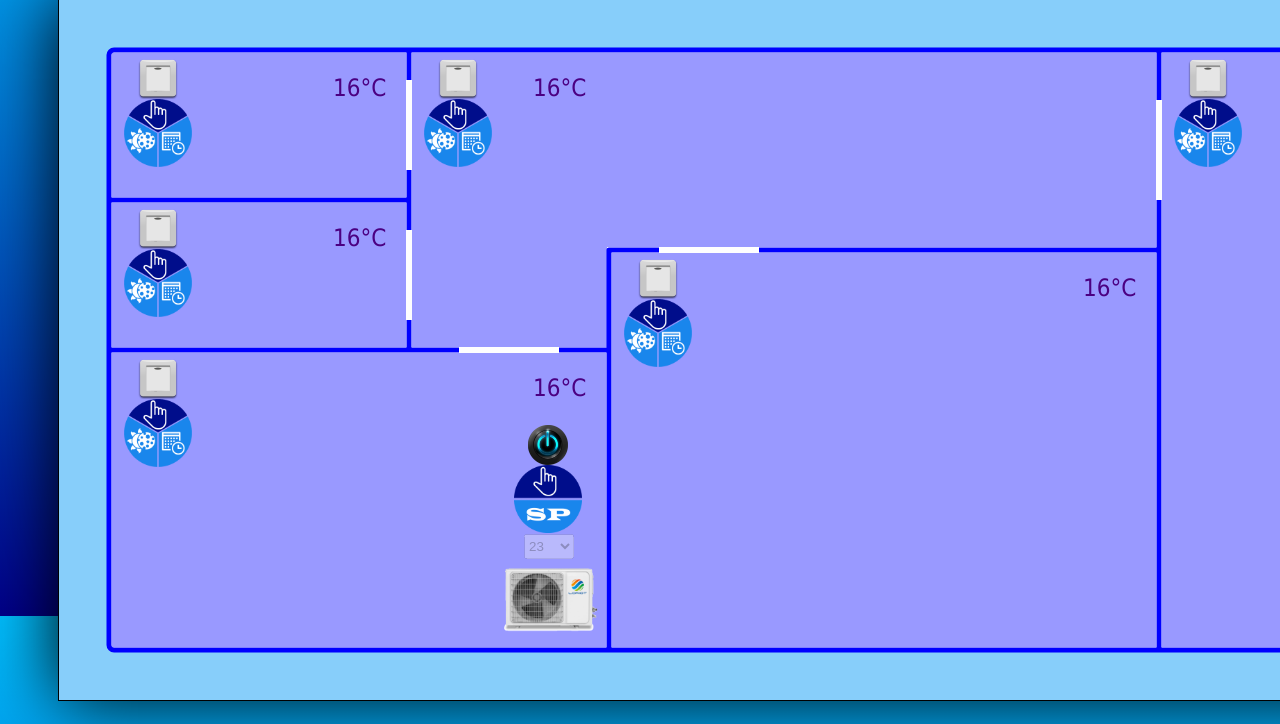
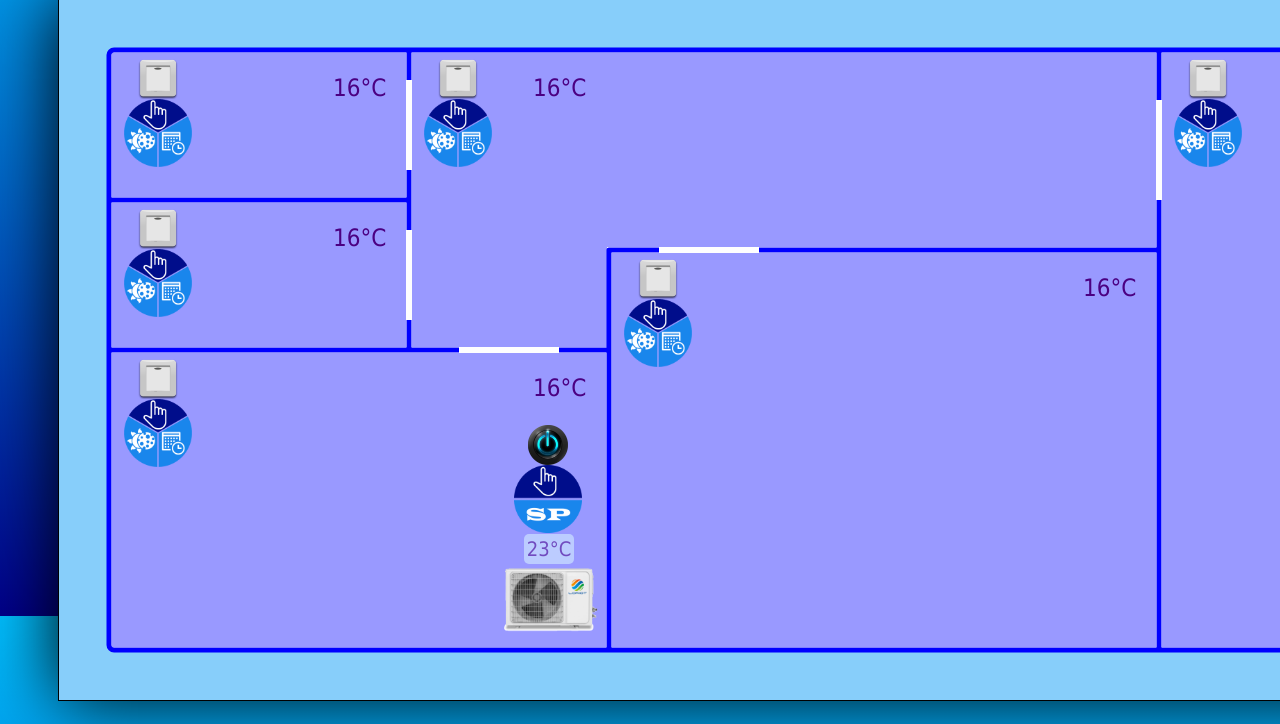
Before and after one commit to KonstantinDigital/mhdevSmartHouse, a Django app: template smartHouseApp/templates/index.html in a window 1280 px wide; the page is wider, and only the part inside the window is pictured. Shown: the part 188-912 px from the top of that part. Run offline with Django 3.2, Linux system fonts and the light colour scheme; the template is opened without the code that fills it, so the values that code supplies are empty; a user stored in the database is signed in.

Commit message:
01.08.2021-10:42-noteBook

```diff
--- a/smartHouseApp/static/css/style.css
+++ b/smartHouseApp/static/css/style.css
@@ -368,13 +368,35 @@ h1 {
     left: 1025px;
 }
 
-#tempSP {
+select {
+    -moz-appearance: none;
+    -webkit-appearance: none;
+    font-family: Tahoma, Verdana, sans-serif;
+    font-size: 20px;
+    color: Indigo;
+    text-align-last: center;
+    border: none;
+    border-radius: 5px;
+    background-color: LightCyan;
+    position: relative;
+    outline: none;
+    cursor: pointer;
+    vertical-align: middle;
     position: absolute;
     margin: 0;
     width: 50px;
-    height: 25px;
+    height: 30px;
     top: 535px;
     left: 466px;
+}
+
+select:after{
+  content: "";
+}
+
+.selectOpacity {
+    cursor: default;
+    opacity: 0.5;
 }
 
 .conditionerMode {
--- a/smartHouseApp/static/js/script.js
+++ b/smartHouseApp/static/js/script.js
@@ -201,6 +201,10 @@ function draw() {
         dataReload();
 
     }
+}
+
+function changeSetPoint(){
+    console.log("onchange");
 }
 
 function lightImgSwitcher(room, state){
@@ -805,7 +809,7 @@ $("#conditHandMode").hover(function () {
 $("body").on("click", "#conditHandMode", function () {
     let conditionerSp = document.getElementById("tempSP");
     conditionerSp.setAttribute("disabled", "True");
-    conditionerSp.setAttribute("class", "switchOpacity");
+    conditionerSp.setAttribute("class", "selectOpacity");
     let conditionerSwitcher = document.getElementById("conditOn");
     if (conditionerSwitch == false) {
         conditionerSwitcher.setAttribute("src", "static/images/blue_button.png");
--- a/smartHouseApp/templates/index.html
+++ b/smartHouseApp/templates/index.html
@@ -14,27 +14,26 @@
         <div class="containerCanvas">
             {% if perms.smartHouseApp.can_set_temperature %}
                 <input type="image" id="conditOn" src="static/images/blue_button.png" alt="вклХолод" onclick="onClickConditionerButton()">
-<!--                <button id="conditOn">вкл&#176;</button>-->
-                <select id="tempSP" disabled="True" class="switchOpacity">
-                    <option value="16">16</option>
-                    <option value="17">17</option>
-                    <option value="18">18</option>
-                    <option value="19">19</option>
-                    <option value="20">20</option>
-                    <option value="21">21</option>
-                    <option value="22">22</option>
-                    <option value="23" selected>23</option>
-                    <option value="24">24</option>
-                    <option value="25">25</option>
-                    <option value="26">26</option>
-                    <option value="27">27</option>
-                    <option value="28">28</option>
-                    <option value="29">29</option>
-                    <option value="30">30</option>
+                <select id="tempSP" disabled="True" class="selectOpacity" onchange="changeSetPoint()">
+                    <option value="16">16&#176;C</option>
+                    <option value="17">17&#176;C</option>
+                    <option value="18">18&#176;C</option>
+                    <option value="19">19&#176;C</option>
+                    <option value="20">20&#176;C</option>
+                    <option value="21">21&#176;C</option>
+                    <option value="22">22&#176;C</option>
+                    <option value="23" selected>23&#176;C</option>
+                    <option value="24">24&#176;C</option>
+                    <option value="25">25&#176;C</option>
+                    <option value="26">26&#176;C</option>
+                    <option value="27">27&#176;C</option>
+                    <option value="28">28&#176;C</option>
+                    <option value="29">29&#176;C</option>
+                    <option value="30">30&#176;C</option>
                 </select>
                 <img id="conditionerModeId" class="conditionerMode" src="static/images/conditionerHandMode.png">
                 <input id="conditHandMode" type="radio" name="conditMode" checked>
-                <input id="conditSpMode" type="radio" name="conditMode">
+                <input id="conditSpMode" type="radio" name="conditMode" onclick="changeSetPoint()">
                 <img id="conditionerImgId" src="static/images/conditioner.png" alt="кондиционер">
             {% endif %}
 
```
